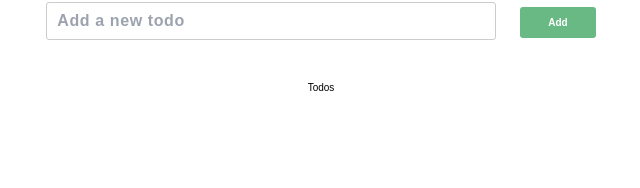
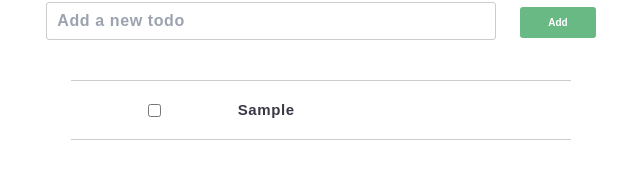
Before and after one commit to RamKrishanxeam/todo-ram, a React (Vite) app: page / in a window 1280 px wide. Both pictures are taken after typing "Sample" into the empty fields and a click on the button "Add". Shown: the part 112-300 px from the top of the page, without its empty margins (319-959 px from the left). Built offline with nearby package versions, Linux system fonts and the light colour scheme.

Commit message:
first commit

```diff
--- a/src/components/Todos.tsx
+++ b/src/components/Todos.tsx
@@ -1,5 +1,39 @@
+import { useContext } from "react";
+import { TodosContext } from "../store/todos";
+
 const Todos = () => {
-  return <div>Todos</div>;
+  const TodosList = useContext(TodosContext);
+  const { todos, toggleTodoComplete, handlerDelete } = TodosList!;
+  let filterData = todos;
+
+  return (
+    <div>
+      <ul className="main-task">
+        {filterData.map((todo, index) => {
+          console.log(todo.id, "todo.id");
+
+          return (
+            <li key={index}>
+              <input
+                type="checkbox"
+                id={`todo-${todo.id}`}
+                checked={todo.completed}
+                onChange={() => toggleTodoComplete(todo.id)}
+                readOnly
+              />
+              <label htmlFor={`todo-${todo.id}`}> {todo.task} </label>
+
+              {todo.completed && (
+                <button type="button" onClick={() => handlerDelete(todo.id)}>
+                  Delete
+                </button>
+              )}
+            </li>
+          );
+        })}
+      </ul>
+    </div>
+  );
 };
 
 export default Todos;
--- a/src/store/todos.tsx
+++ b/src/store/todos.tsx
@@ -1,7 +1,7 @@
 import { ReactNode, createContext, useState } from "react";
 
 interface Todo {
-  id: number;
+  id: string;
   task: string;
   completed: boolean;
   createdAt: Date;
@@ -9,6 +9,8 @@ interface Todo {
 interface TodosState {
   todos: Todo[];
   handleAddToDo(task: string): void;
+  toggleTodoComplete(id: string): void;
+  handlerDelete(id: string): void;
 }
 
 export const TodosContext = createContext<TodosState | null>(null);
@@ -20,7 +22,7 @@ export const TodosProvider = ({ children }: { children: ReactNode }) => {
     setTodos((prev) => {
       const NewTodo: Todo[] = [
         {
-          id: Math.random().toString().length,
+          id: Math.random().toString(),
           task,
           completed: false,
           createdAt: new Date(),
@@ -30,8 +32,31 @@ export const TodosProvider = ({ children }: { children: ReactNode }) => {
       return NewTodo;
     });
   };
+
+  const toggleTodoComplete = (id: string) => {
+    setTodos((prev) => {
+      let newTodos = prev.map((todo) => {
+        if (todo.id === id) {
+          return {
+            ...todo,
+            completed: !todo.completed,
+          };
+        }
+        return todo;
+      });
+      return newTodos;
+    });
+  };
+  const handlerDelete = (id: string) => {
+    setTodos((prev) => {
+      let newTodos = prev.filter((fitlerID) => fitlerID.id !== id);
+      return newTodos;
+    });
+  };
   return (
-    <TodosContext.Provider value={{ todos, handleAddToDo }}>
+    <TodosContext.Provider
+      value={{ todos, handleAddToDo, toggleTodoComplete, handlerDelete }}
+    >
       {children}
     </TodosContext.Provider>
   );
```
Also changed, not shown: src/components/addtodo.tsx (line endings or trailing spaces).
